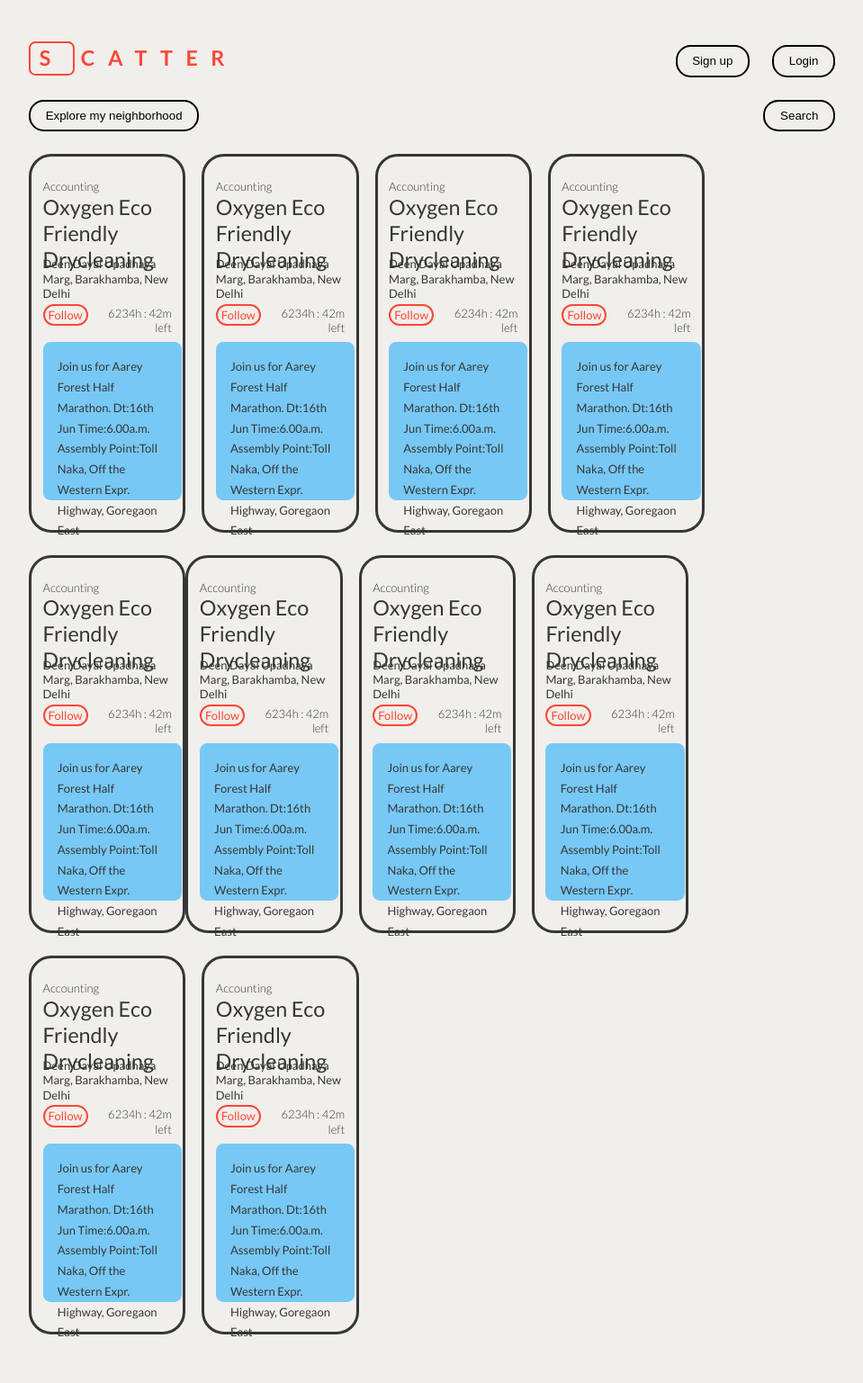
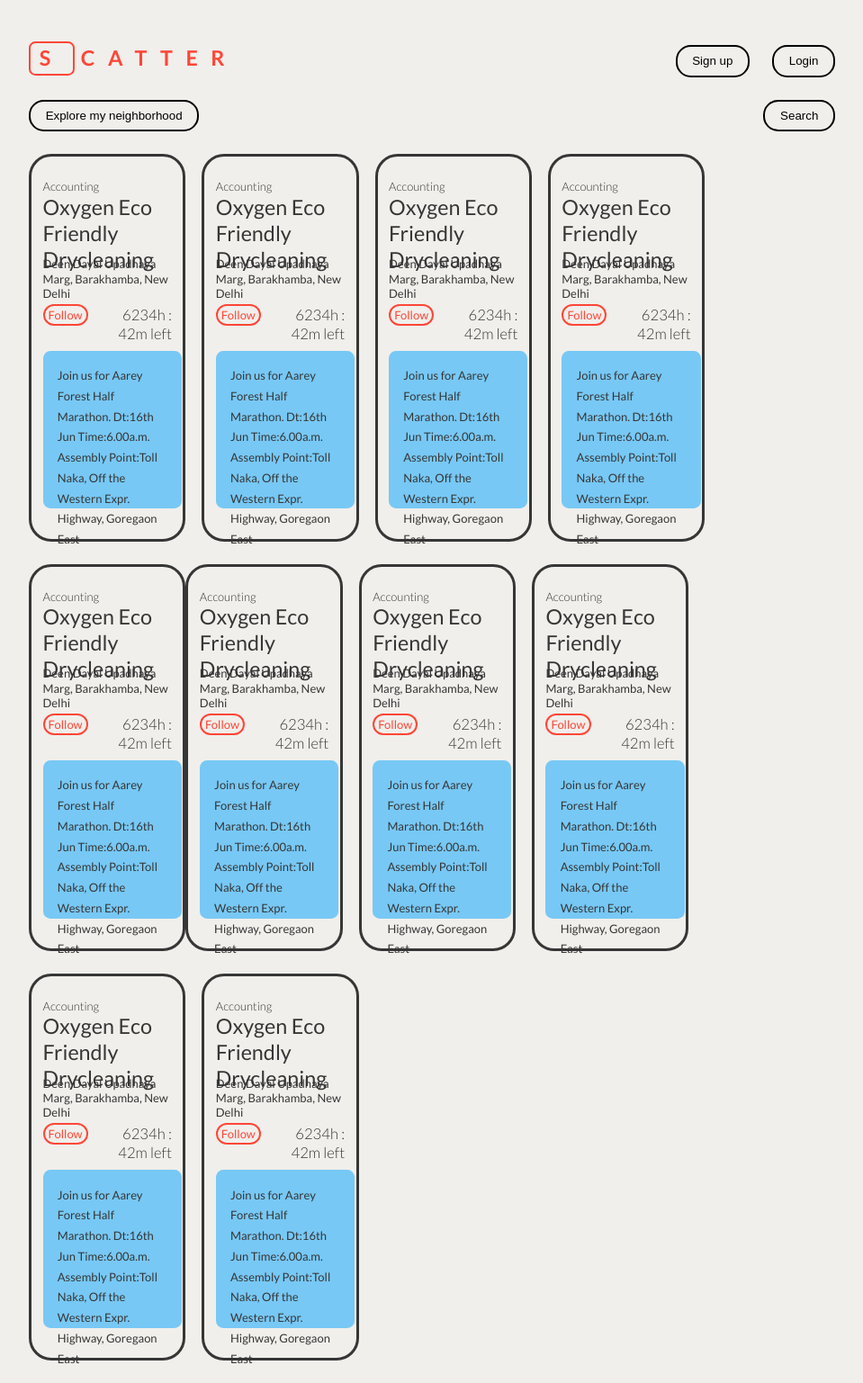
Before and after one commit to metamn/scatter, a Jekyll site: the page built from _posts/2013-09-20-main.html, in a window 1280 px wide. Shown: the whole page at 90% size, without its empty margins (160-1119 px from the left). Built offline with Jekyll 4.4.1, drawn with Linux system fonts in a browser that asks for light colours; nearby versions of some CDN libraries; library files that are not in the unit come from our copies; before the commit the page ends 1508 px from its top, so only the background shows below that.

Commit message:
Started to work on the main page

```diff
--- a/_config.yml
+++ b/_config.yml
@@ -2,4 +2,4 @@ permalink: /:title
 
 name: Scatter
 
-#url: http://metamn.github.io/scatter
+url: http://metamn.github.io/scatter
--- a/assets/main.scss
+++ b/assets/main.scss
@@ -118,7 +118,7 @@ body.main {
             float: left;
 
             text-align: right;
-            font-size: small;
+            font-size: smaller;
             margin-top: $pad/8;
           }
         }
--- a/assets/screen.css
+++ b/assets/screen.css
@@ -1962,7 +1962,7 @@ body.main .container #content article .labelcontainer .timeremaining {
   width: 60%;
   float: left;
   text-align: right;
-  font-size: small;
+  font-size: smaller;
   margin-top: 0.15625em;
 }
 body.main .container #content article .votebutton, body.main .container #content article .actionbuttons, body.main .container #content article .flagbutton, body.main .container #content article .cardfooter {
```
Also changed, not shown: 2 other files.
